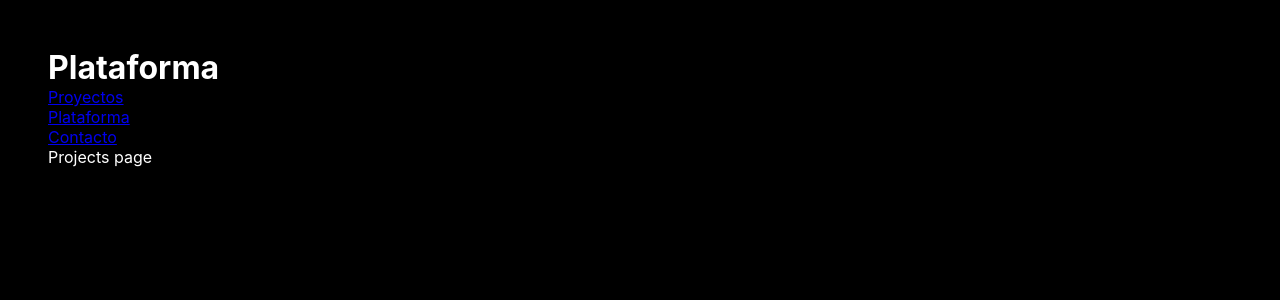
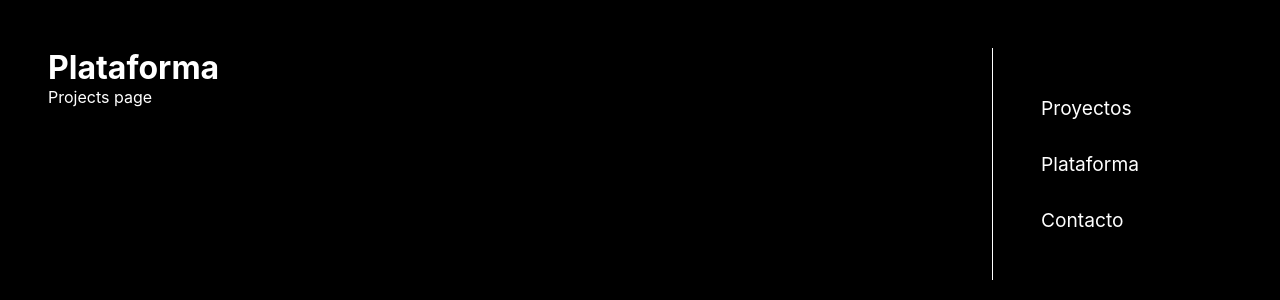
Before and after one commit to joelrdz/Plataforma, a React (Create React App) app: page / in a window 1280 px wide. Shown: the top 300 px of the page. Built offline with nearby package versions, Linux system fonts and the light colour scheme.

Commit message:
adding sass and basic site layout styles

```diff
--- a/package.json
+++ b/package.json
@@ -10,6 +10,7 @@
     "react-dom": "^17.0.2",
     "react-router-dom": "^5.2.0",
     "react-scripts": "4.0.3",
+    "sass": "^1.34.1",
     "web-vitals": "^1.1.2"
   },
   "scripts": {
--- a/src/App.js
+++ b/src/App.js
@@ -4,6 +4,7 @@ import Layout from './components/layout/Layout';
 import ProjectsPage from './pages/Projects';
 import AboutPage from './pages/About';
 import ContactPage from './pages/Contact';
+import './styles/app.scss'
 
 function App() {
   return (
--- a/src/components/layout/Layout.js
+++ b/src/components/layout/Layout.js
@@ -2,10 +2,16 @@ import MainNavigation from './MainNavigation';
 
 export default function Layout({ children }) {
   return (
-    <>
-      <h1>Plataforma</h1>
-      <MainNavigation />
-      <main>{children}</main>
-    </>
+    <div className="app-wrapper">
+      <div className="app-wrapper__content">
+        <header>
+          <h1>Plataforma</h1>
+        </header>
+        <main>{children}</main>
+      </div>
+      <div className="app-wrapper__sidebar">
+        <MainNavigation />
+      </div>
+    </div>
   );
 }
--- a/src/index.css
+++ b/src/index.css
@@ -19,11 +19,3 @@ ul {
   margin: 0;
   padding: 0;
 }
-
-/* Plataforma styles */
-
-body {
-  background-color: black;
-  color: white;
-  padding: 3rem;
-}
--- /dev/null
+++ b/src/styles/app.scss
@@ -0,0 +1,57 @@
+$app-wrapper-width: 1200px;
+$sidebar-width: 15rem;
+
+*,
+*::after,
+*::before {
+    margin: 0;
+    padding: 0;
+    box-sizing: inherit;
+}
+
+body {
+  box-sizing: border-box;
+
+  padding: 3rem;
+  background-color: black;
+  color: white;
+}
+
+.app-wrapper {
+  overflow: hidden;
+  width: 100%;
+  max-width: $app-wrapper-width;
+  margin: 0 auto;
+
+  &__content {
+    width: calc(100% - #{$sidebar-width});
+    float: left;
+  }
+
+  &__sidebar {
+    padding: 2rem;
+    width: $sidebar-width;
+    float: right;
+    border-left: 1px solid white;
+
+    ul {
+      display: flex;
+      flex-direction: column;
+
+      a {
+        &:link,
+        &:visited {
+          display: block;
+          padding: 1rem;
+          color: white;
+          text-decoration: none;
+          font-size: 1.2rem;
+        }
+
+        &:hover {
+          text-decoration: underline;
+        }
+      }
+    }
+  }
+}
```
Also changed, not shown: 1 other file (tests, documents, lock files or other folders).
